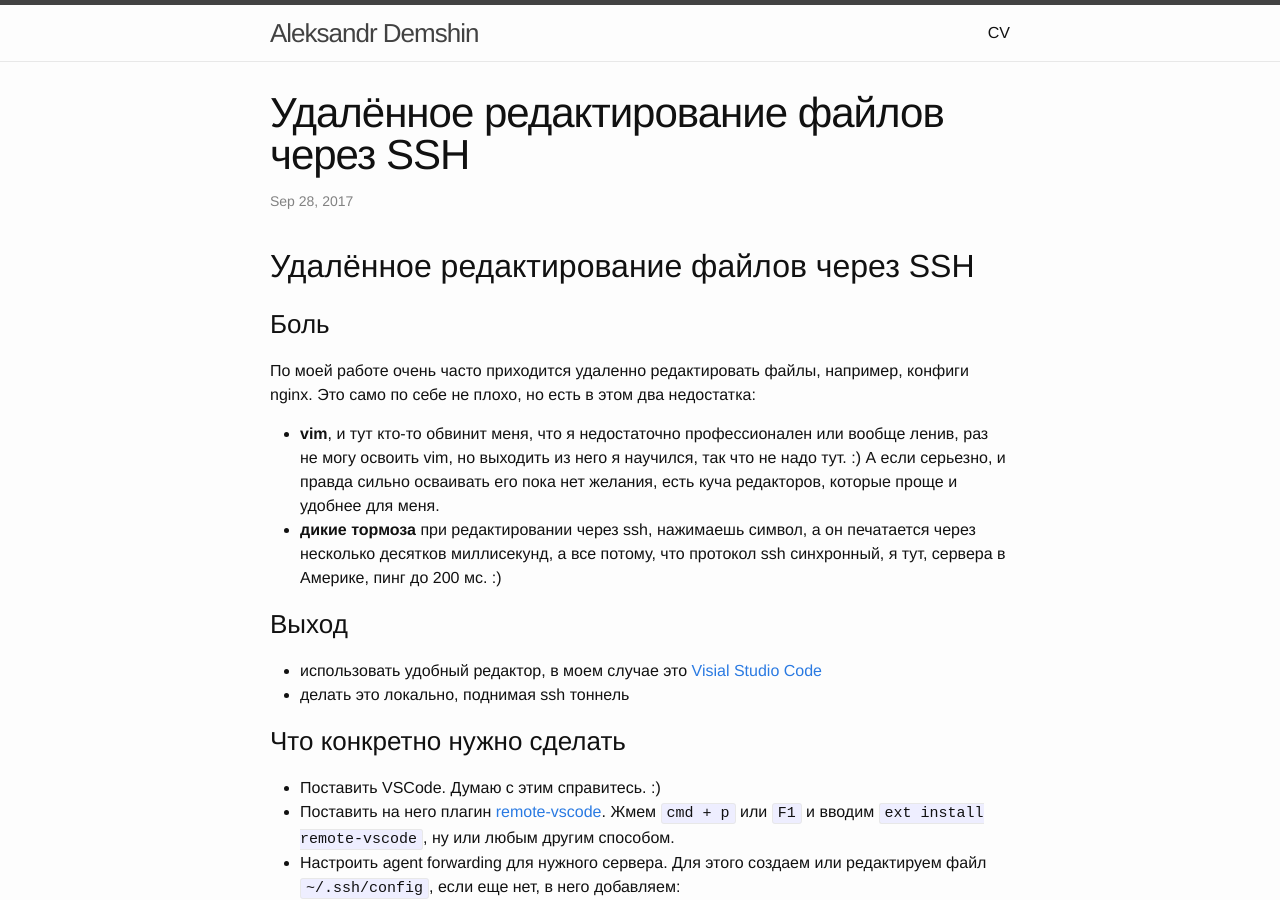
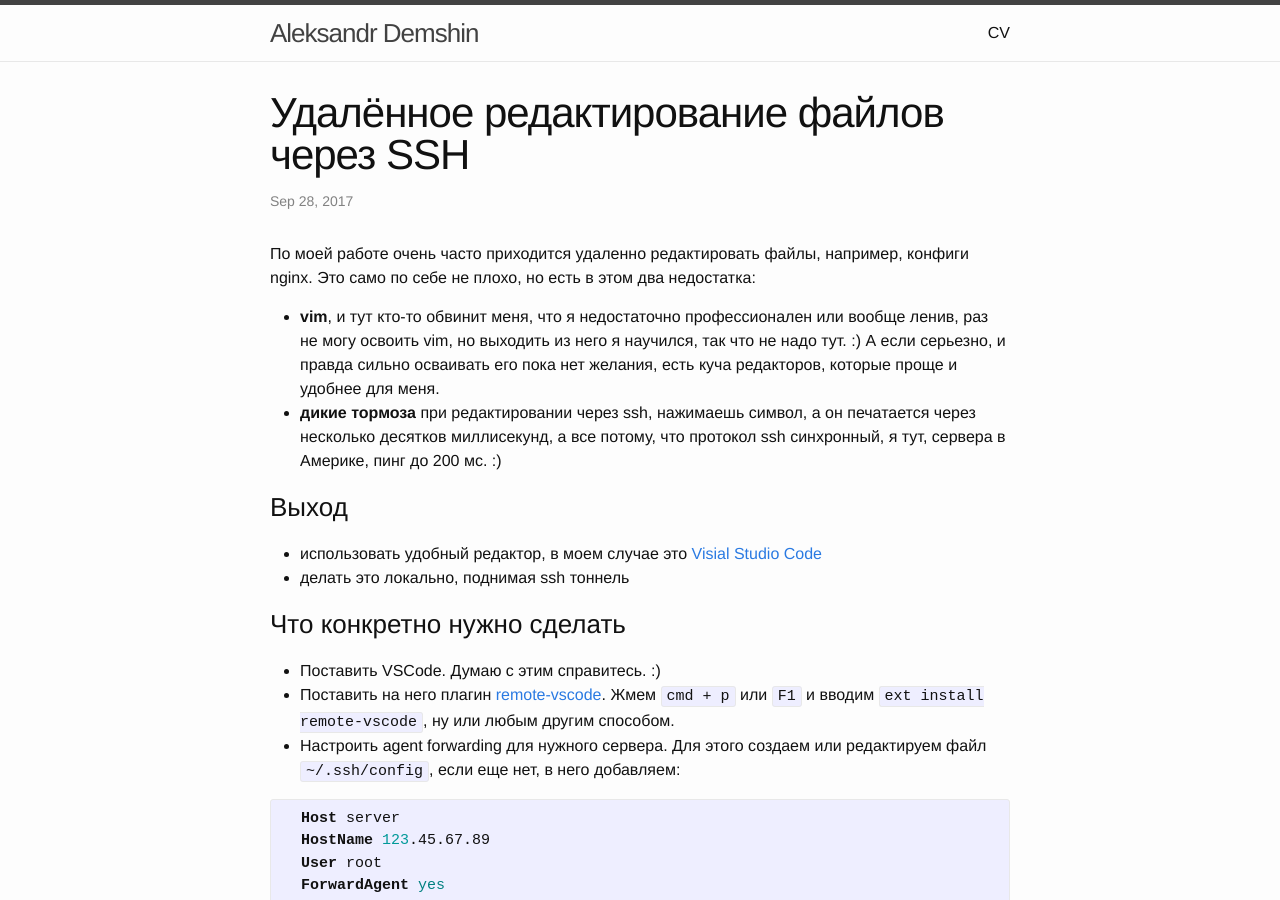
Before and after one commit to demshin/demsh.in, a Jekyll site: the page built from _posts/2017-09-28-remote-editing-files-over-ssh.md, in a window 1280 px wide and 900 px high. Built offline with Jekyll 4.4.1, drawn with Linux system fonts in a browser that asks for light colours.

Commit message:
update post for better view

```diff
--- a/_posts/2017-09-28-remote-editing-files-over-ssh.md
+++ b/_posts/2017-09-28-remote-editing-files-over-ssh.md
@@ -4,10 +4,6 @@ title:  "Удалённое редактирование файлов через
 date:   2017-09-28 11:25:00 +0500
 categories: ssh vscode remote
 ---
-
-## Удалённое редактирование файлов через SSH
-
-### Боль
 
 По моей работе очень часто приходится удаленно редактировать файлы, например, конфиги nginx. Это само по себе не плохо, но есть в этом два недостатка:
 
```
